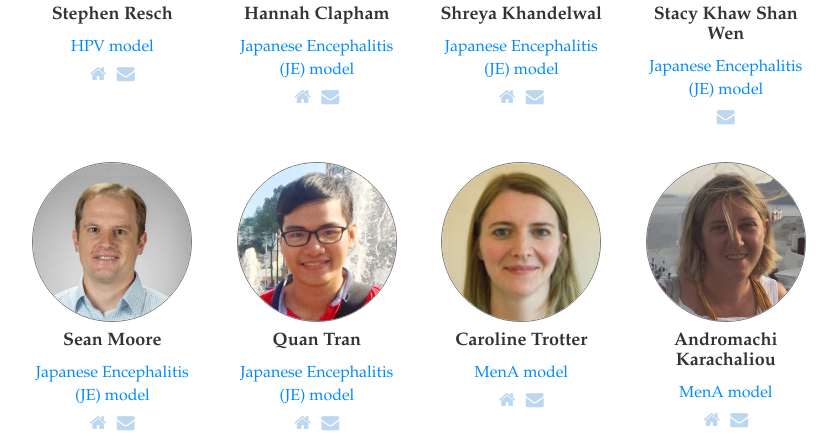
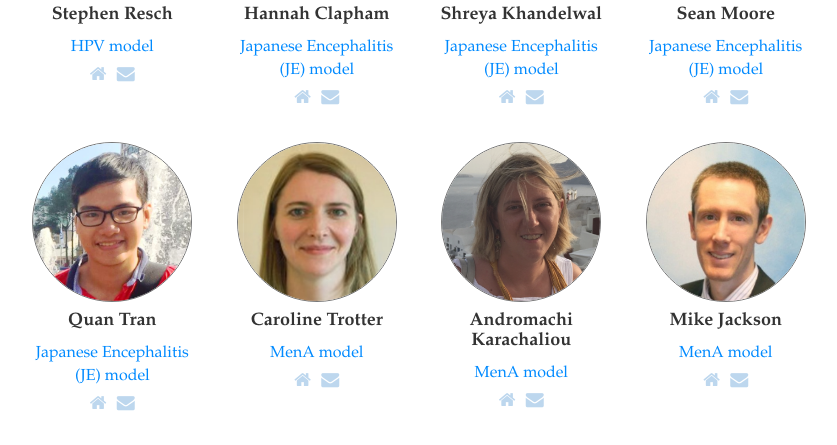
Before and after one commit to vimchub/vaccineimpact, a Jekyll site: the page built from modellers.md, in a window 1280 px wide and 900 px high, scrolled down 2055 px, cut to the strip 254-699 px from the top of the window. Shown: the whole strip, without its empty margins (221-1058 px from the left). Built offline with Jekyll 4.4.1, drawn with Linux system fonts in a browser that asks for light colours; nearby versions of some CDN libraries.

Commit message:
Removed Stacy NUS modeller - leaving NUS

```diff
--- a/_data/modellers.yml
+++ b/_data/modellers.yml
@@ -188,13 +188,6 @@
   title_link: /models/je
   email: shreya@nus.edu.sg
   img: '/img/people/Shreya_Khandelwal.JPG'
-
-- name: Stacy Khaw Shan Wen
-  url:
-  title: Japanese Encephalitis (JE) model
-  title_link: /models/je
-  email: ephswsk@nus.edu.sg
-  img: '/img/people/placeholder.png'
 
 - name: Sean Moore
   url: http://biology.nd.edu/people/sean-moore/
```
